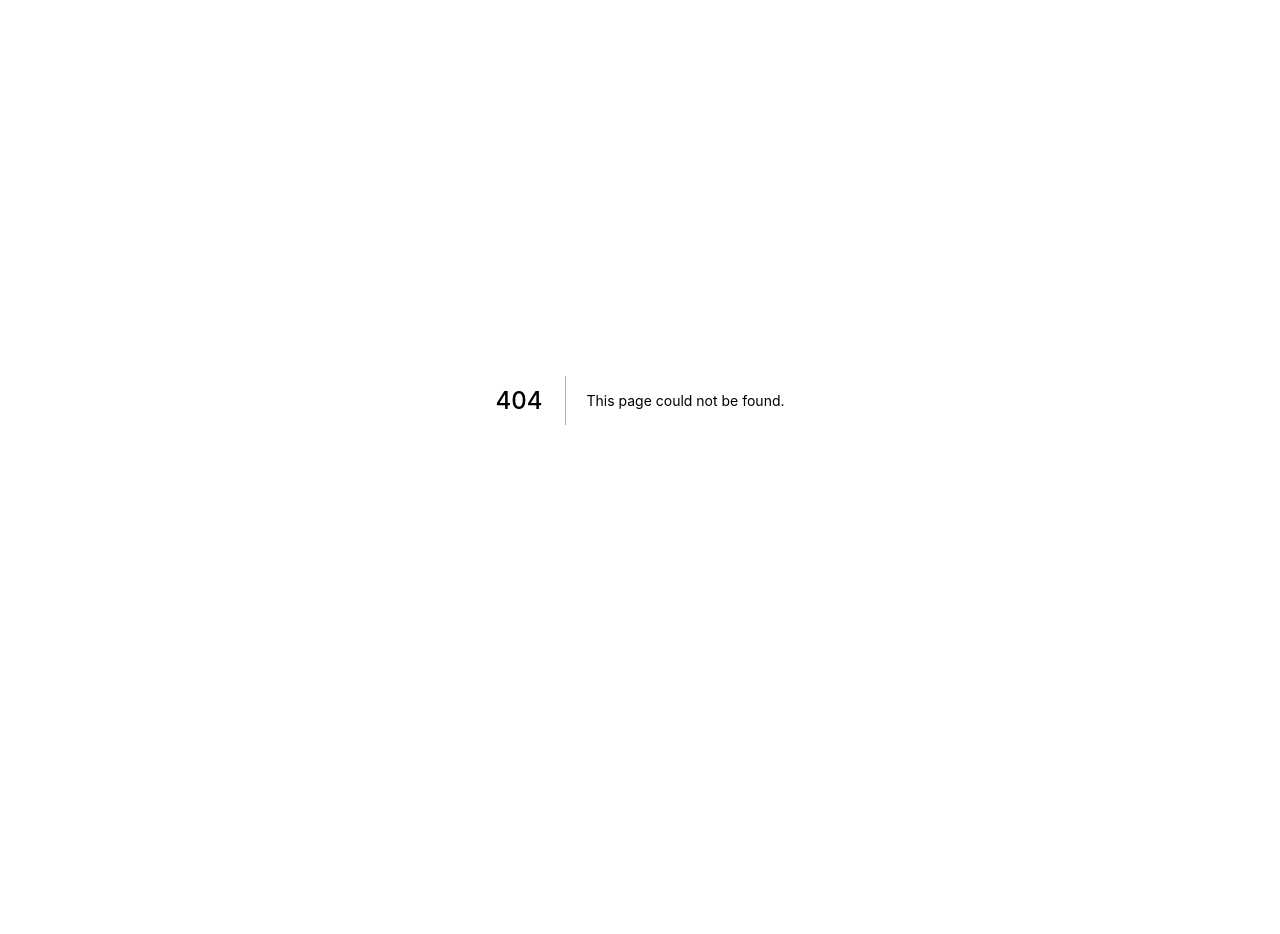
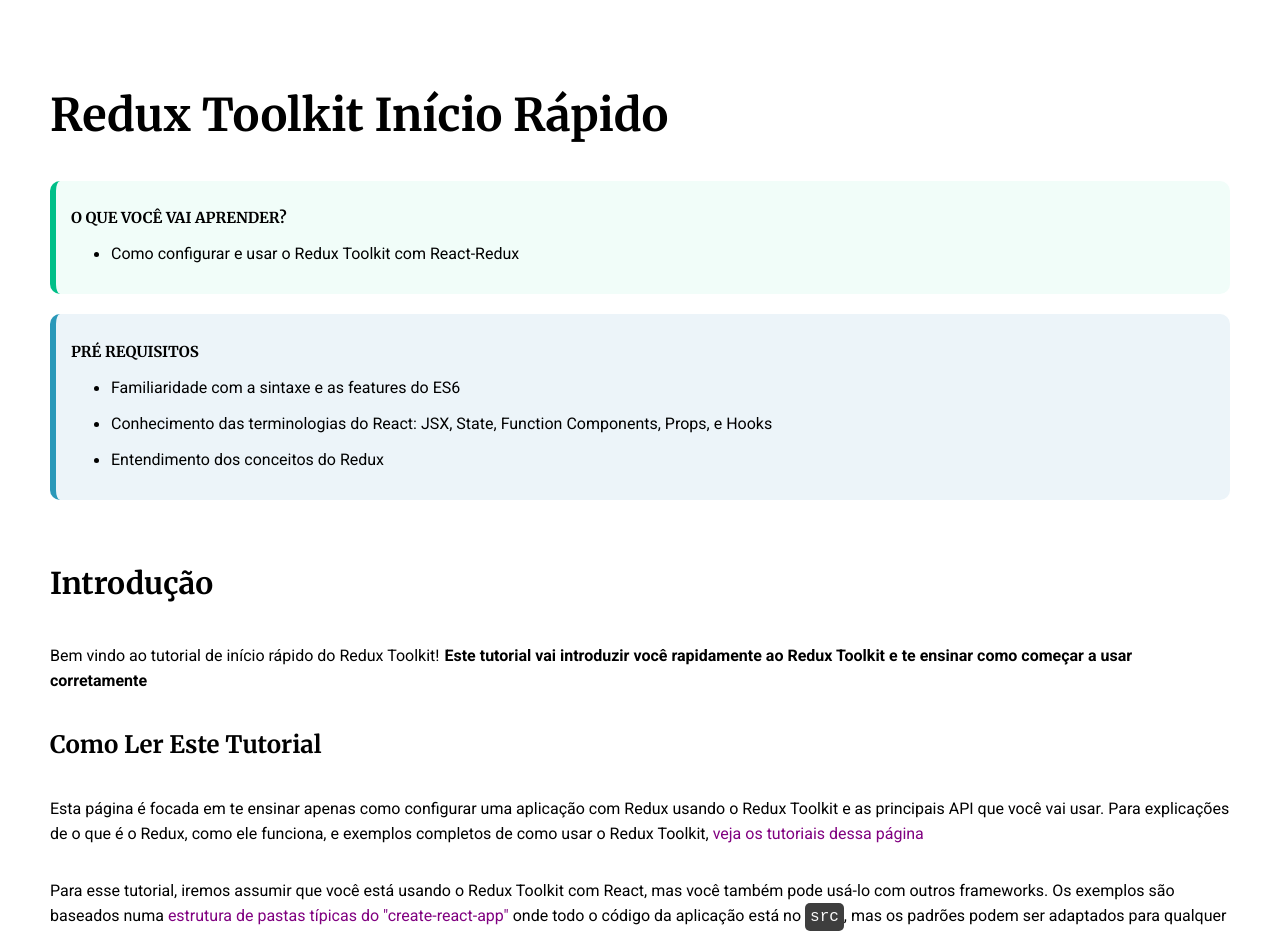
Before and after one commit to pitfritsch/portfolio, a Next.js app: page /ajuda/redux-toolkit/quick-start in a window 1280 px wide. Before the commit this address had no page. Shown: the top 934 px of the page. Before the commit the page ends 800 px from the top, so only its background shows below. Built offline with nearby package versions, Linux system fonts and the light colour scheme.

Commit message:
feat: paginas de ajuda

```diff
--- a/src/pages/_document.tsx
+++ b/src/pages/_document.tsx
@@ -4,11 +4,11 @@
   return (
     <Html>
       <Head key={'head'}>
-        <title>Protfolio | Pedro Fritsch</title>
+        <title>Portfolio | Pedro Fritsch</title>
         <link rel="shortcut icon" href="/favicon.svg" />
         <link
           key={'oswald'}
-          href="https://fonts.googleapis.com/css2?family=Oswald:wght@300;400;700&family=Passion+One&display=swap"
+          href="https://fonts.googleapis.com/css2?family=Oswald:wght@300;400;700&family=Roboto:wght@300;400;700&family=Merriweather:wght@300;400;700&family=Passion+One&display=swap"
           rel="stylesheet"
         />
         <link href="https://fonts.googleapis.com/css2?family=Merriweather:wght@300;400;700&display=swap" rel="stylesheet"/>
--- /dev/null
+++ b/src/pages/ajuda/redux-toolkit/quick-start.tsx
@@ -0,0 +1,117 @@
+import { styled } from '@stitches/react'
+import React, { useEffect, useState } from 'react'
+
+const Container = styled('div', {
+  display: 'flex',
+  flexDirection: 'column',
+  justifyContent: 'center',
+  padding: '50px'
+})
+
+const Title = styled('h2', {
+  fontFamily: `'Merriweather', serif`,
+  fontWeight: '700',
+  textTransform: 'capitalize'
+})
+
+const Text = styled('p', {
+  fontFamily: `'Roboto', sans-serif`,
+  lineHeight: '25px'
+})
+
+const BasicLink = styled('a', {
+  color: 'purple'
+})
+
+const Destaque = styled('div', {
+  padding: '15px',
+  borderRadius: '10px',
+  variants: {
+    color: {
+      green: {
+        backgroundColor: '#f1fdf9',
+        borderLeft: '6px solid #00bf88',
+      },
+      blue: {
+        backgroundColor: '#ecf4f9',
+        borderLeft: '6px solid #2a98b9',
+      }
+    }
+  },
+  'h2': {
+    fontFamily: `'Merriweather', serif`,
+    fontWeight: '700',
+    fontSize: '15px',
+    textTransform: 'uppercase'
+  },
+  'p': {
+    fontFamily: `'Roboto', sans-serif`,
+  }
+})
+
+const Code = styled('code', {
+  backgroundColor: '#3e3e3e',
+  color: '#fafafa',
+  fontSize: '16px',
+  padding: '5px',
+  borderRadius: '5px'
+})
+
+export default function QuickStart() {
+  return (
+    <Container>
+      <Title style={{ fontSize: '45px' }}>
+        Redux Toolkit Início Rápido
+      </Title>
+
+      <Destaque color='green'>
+        <h2>
+          O que você vai aprender?
+        </h2>
+        <ul>
+          <li>
+            <p>Como configurar e usar o Redux Toolkit com React-Redux</p>
+          </li>
+        </ul>
+      </Destaque>
+      <br />
+      <Destaque color='blue'>
+        <h2>
+          pré requisitos
+        </h2>
+        <ul>
+          <li>
+            <p>Familiaridade com a sintaxe e as features do ES6</p>
+          </li>
+          <li>
+            <p>Conhecimento das terminologias do React: JSX, State, Function Components, Props, e Hooks</p>
+          </li>
+          <li>
+            <p>Entendimento dos conceitos do Redux</p>
+          </li>
+        </ul>
+      </Destaque>
+      <br /><br />
+      <Title style={{ fontSize: '30px' }}>Introdução</Title>
+      <Text>
+        Bem vindo ao tutorial de início rápido do Redux Toolkit!
+        <b style={{ marginLeft: '5px' }}>
+          Este tutorial vai introduzir você rapidamente ao Redux Toolkit e te ensinar como começar a usar corretamente
+        </b>
+      </Text>
+
+      <Title>Como ler este tutorial</Title>
+      <Text>
+        Esta página é focada em te ensinar apenas como configurar uma aplicação com Redux usando o Redux Toolkit e as principais API que você vai usar. Para explicações de o que é o Redux, como ele funciona, e exemplos completos de como usar o Redux Toolkit, <BasicLink href="https://redux-toolkit.js.org/tutorials/overview" target={'_blank'}>veja os tutoriais dessa página</BasicLink>
+      </Text>
+      <Text>
+        Para esse tutorial, iremos assumir que você está usando o Redux Toolkit com React, mas você também pode usá-lo com outros frameworks. Os exemplos são baseados numa <BasicLink href='https://create-react-app.dev/docs/folder-structure' target='_blank'>estrutura de pastas típicas do "create-react-app"</BasicLink> onde todo o código da aplicação está no <Code>src</Code>, mas os padrões podem ser adaptados para qualquer configuração de pastas ou projetos que você estiver utilizando.
+      </Text>
+      <Text>O <BasicLink href='https://github.com/reduxjs/cra-template-redux' target='_blank'>template Redux+JS do create-react-app</BasicLink> já vem com as configuração deste tutorial pré configuradas.</Text>
+
+      <Title style={{ fontSize: '30px' }}>Resumo de uso</Title>
+      <Title>instalar Redux Toolkit e React-Redux</Title>
+      <Text>Adicione os pacotes Redux Toolkit e React-Redux no seu projeto</Text>
+    </Container>
+  )
+}
```
Also changed, not shown: src/pages/ajuda/index.tsx (added, +19 -0 lines), src/pages/ajuda/redux-toolkit/index.tsx (added, +11 -0 lines).
